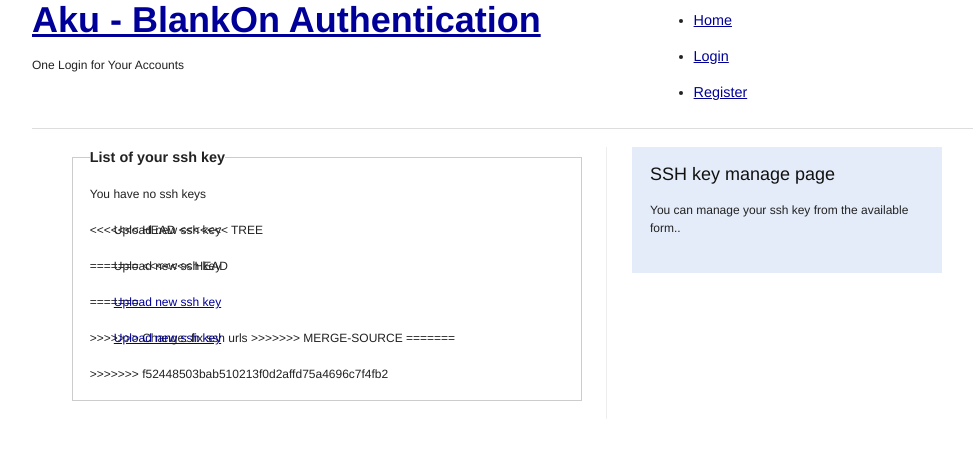
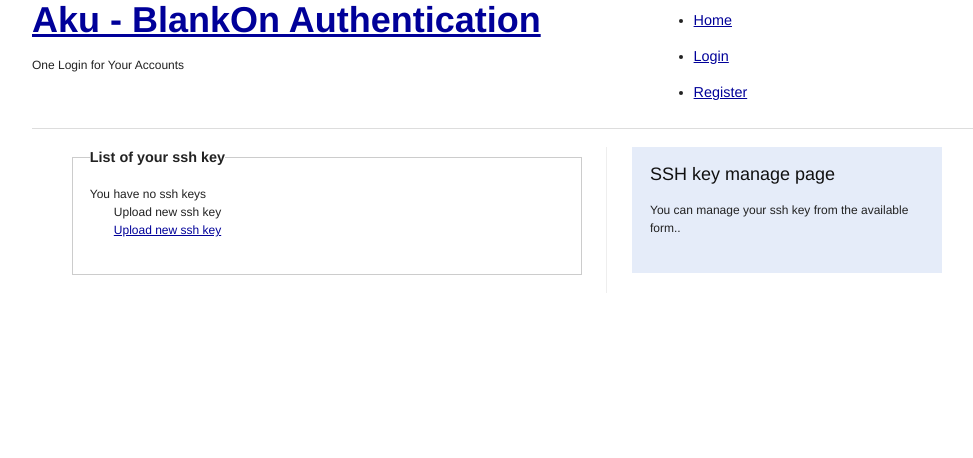
Before and after one commit to Rabitya/aku.boi, a Django app: template auth/templates/userprofile/profile/sshkeys_manage.html in a window 1280 px wide. Shown: the part 16-474 px from the top of the page, without its empty margins (133-1106 px from the left). Run offline with Django 3.2, Linux system fonts and the light colour scheme; the template is opened without the code that fills it, so the values that code supplies are empty; parts of the project's set-up code (start-up, migrations or seed data) failed here and were passed over.

Commit message:
Fix ssh key management

```diff
--- a/auth/templates/userprofile/profile/sshkeys_manage.html
+++ b/auth/templates/userprofile/profile/sshkeys_manage.html
@@ -17,45 +17,18 @@
 			{% if keys %}
 			<ul>
 			{% for key in keys %}
-<<<<<<< HEAD
-<<<<<<< TREE
-				<li>{{key.fingerprint}} [<a href={% url profile_overview %}/{{key.fingerprint}}/>{% trans "delete" %}</li>
-=======
-<<<<<<< HEAD
-				<li>{{key.fingerprint}} [<a href={% url profile_overview %}/{{key.fingerprint}}/>{% trans "delete" %}</li>
-=======
-				<li>
-				    {{key.fingerprint}} [<a href={% url delete_ssh_key %}/{{key.fingerprint}}/>{% trans "delete" %}</a>]
-				</li>
->>>>>>> Change: fix ssh urls
->>>>>>> MERGE-SOURCE
-=======
 				<li>
 				    {{key.fingerprint}} [<a href={% url delete_ssh_key %}{{key.fingerprint}}/>{% trans "delete" %}</a>]
 				</li>
->>>>>>> f52448503bab510213f0d2affd75a4696c7f4fb2
 			{% endfor %}
 			</ul>
 			{% else %}
 			<p>{% trans "You have no ssh keys" %}</p>
 			{% endif %}
-<<<<<<< HEAD
-<<<<<<< TREE
 			<p>{% trans "Upload new ssh key" %}</p>
-=======
-<<<<<<< HEAD
-			<p>{% trans "Upload new ssh key" %}</p>
-=======
 			<p>
 			    <a href={% url upload_ssh_key %}>{% trans "Upload new ssh key" %}</a>
 			</p>
->>>>>>> Change: fix ssh urls
->>>>>>> MERGE-SOURCE
-=======
-			<p>
-			    <a href={% url upload_ssh_key %}>{% trans "Upload new ssh key" %}</a>
-			</p>
->>>>>>> f52448503bab510213f0d2affd75a4696c7f4fb2
 		</fieldset>
 {% endblock %}
 
```
Also changed, not shown: auth/templates/userprofile/profile/sshkeys_delete.html (+0 -19 lines).
